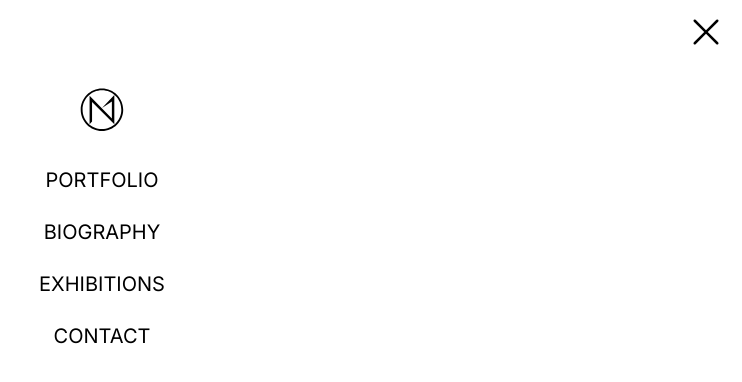
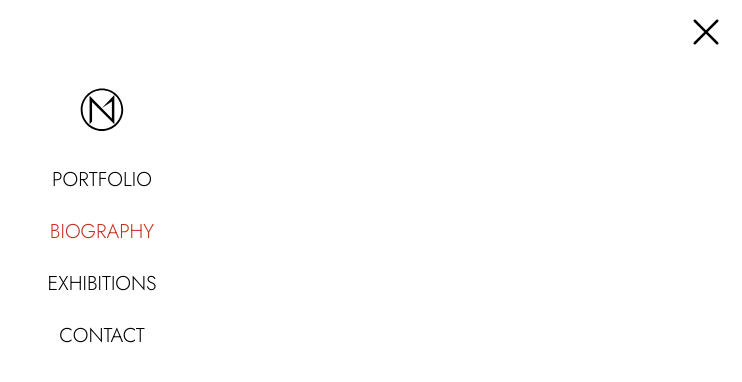
Before and after one commit to oyrad/nenad-martic, a Next.js app: page /biography in a window 1280 px wide. Both pictures are taken after a click on the icon 1241 px from the left and 33 px from the top of the page. Shown: the top 382 px of the page, without its empty margins (538-1280 px from the left). Built offline with nearby package versions, Linux system fonts and the light colour scheme.

Commit message:
add biography content

```diff
--- a/app/_components/Navigation.tsx
+++ b/app/_components/Navigation.tsx
@@ -6,39 +6,43 @@ import { List, X } from "@phosphor-icons/react";
 import Image from "next/image";
 import { usePathname } from "next/navigation";
 import { cn } from "@/lib/utils";
+import NavigationItem from "./NavigationItem";
 
 export default function Navigation() {
   const [isNavigationOpen, setIsNavigationOpen] = useState(false);
   const pathname = usePathname();
 
-  console.log(isNavigationOpen);
+  function handleNavigationClose() {
+    setTimeout(() => setIsNavigationOpen(false), 100);
+  }
+
   return (
-    <nav className="fixed w-full">
+    <header className="fixed w-full">
       {isNavigationOpen && (
-        <div className="fixed w-screen h-screen bg-white fade-in px-4 py-2 flex flex-col">
+        <nav className="fixed w-screen h-screen bg-white fade-in px-4 py-2 flex flex-col">
           <X
-            onClick={() => setIsNavigationOpen(false)}
+            onClick={handleNavigationClose}
             size={40}
             className="self-end mb-8 mt-1"
           />
           <Link
             href="/"
             className="self-center mb-8"
-            onClick={() => setIsNavigationOpen(false)}
+            onClick={handleNavigationClose}
           >
             <Image src="/images/logo.svg" alt="logo" width={50} height={50} />
           </Link>
 
           <div
-            className="self-center justify-self-center text-center flex flex-col gap-6 uppercase text-xl"
-            onClick={() => setIsNavigationOpen(false)}
+            className="self-center justify-self-center text-center flex flex-col gap-6"
+            onClick={handleNavigationClose}
           >
-            <Link href="/portfolio">portfolio</Link>
-            <Link href="/biography">biography</Link>
-            <Link href="/exhibitions">exhibitions</Link>
-            <Link href="/contact">contact</Link>
+            <NavigationItem url="/portfolio" text="portfolio" />
+            <NavigationItem url="/biography" text="biography" />
+            <NavigationItem url="/exhibitions" text="exhibitions" />
+            <NavigationItem url="/contact" text="contact" />
           </div>
-        </div>
+        </nav>
       )}
       <div
         className={cn(
@@ -55,6 +59,6 @@ export default function Navigation() {
           color={pathname === "/" ? "white" : "black"}
         />
       </div>
-    </nav>
+    </header>
   );
 }
--- /dev/null
+++ b/app/_components/NavigationItem.tsx
@@ -0,0 +1,24 @@
+import Link from "next/link";
+import { cn } from "@/lib/utils";
+import { usePathname } from "next/navigation";
+
+interface NavigationItemProps {
+  url: string;
+  text: string;
+}
+
+export default function NavigationItem({ url, text }: NavigationItemProps) {
+  const pathname = usePathname();
+
+  return (
+    <Link
+      href={url}
+      className={cn(
+        "font-light text-xl uppercase",
+        pathname.includes(url) && "text-crimson"
+      )}
+    >
+      {text}
+    </Link>
+  );
+}
--- /dev/null
+++ b/app/_components/Title.tsx
@@ -0,0 +1,5 @@
+export default function Title({ text }: { text: string }) {
+  return (
+    <h2 className="text-crimson font-light text-lg uppercase pt-4">{text}</h2>
+  );
+}
--- /dev/null
+++ b/app/biography/_components/Award.tsx
@@ -0,0 +1,13 @@
+interface AwardProps {
+  year: string;
+  name: string;
+}
+
+export default function Award({ year, name }: AwardProps) {
+  return (
+    <div className="flex gap-2">
+      <p className="text-crimson font-medium">{year}</p>
+      <p className="font-light">{name}</p>
+    </div>
+  );
+}
--- a/app/biography/page.tsx
+++ b/app/biography/page.tsx
@@ -1,3 +1,42 @@
+import Title from "../_components/Title";
+import Award from "./_components/Award";
+
 export default function Biography() {
-  return <>biography</>;
+  return (
+    <section className="px-4 flex flex-col gap-4">
+      <Title text="Biography" />
+      <p className="font-light">
+        Nenad Martić was born and educated in Zagreb. He graduated from the
+        Faculty of Education in Zagreb, majoring in Fine Arts. At the beginning
+        of his rich career, he worked as an illustrator, and since 1990, he has
+        run his own graphic design studio. Parallel to his professional career
+        as a designer, he has shown great interest in photography.
+      </p>
+      <p className="font-light">
+        In 2013, he joined the Zagreb Photographic Society, and shortly after,
+        his competitive activity began. He has won numerous awards in both
+        domestic and international competitions. Only in competitions under the
+        patronage of FIAP (Fédération Internationale de l&apos;Art
+        Photographique), he has over{" "}
+        <span className="font-normal">
+          1300 accepted works and more than 230 awarded ones
+        </span>
+        .
+      </p>
+      <p className="font-medium">
+        Among the significant achievements, the following stand out:
+      </p>
+      <div className="flex flex-col gap-2">
+        <Award year="2023" name="award name" />
+        <Award year="2023" name="award name" />
+        <Award year="2023" name="award name" />
+        <Award year="2023" name="award name" />
+      </div>
+      <p className="font-light">
+        He exhibits in numerous exhibitions both nationally and internationally.
+        This is his eighth solo exhibition in domestic galleries
+      </p>
+      <p className="font-light">He lives and works in Zagreb.</p>
+    </section>
+  );
 }
--- a/app/contact/page.tsx
+++ b/app/contact/page.tsx
@@ -1,11 +1,13 @@
 "use client";
 
 import { FacebookLogo, InstagramLogo } from "@phosphor-icons/react";
+import Title from "../_components/Title";
 
 export default function Contact() {
   return (
-    <section className="flex flex-col gap-2 text-center pt-6">
-      <div className="flex justify-center gap-2">
+    <section className="flex flex-col gap-2 px-4">
+      <Title text="Contact" />
+      <div className="flex gap-2">
         <InstagramLogo size={32} />
         <FacebookLogo size={32} />
       </div>
--- /dev/null
+++ b/app/exhibitions/_components/Exhibition.tsx
@@ -0,0 +1,7 @@
+export default function Exhibition() {
+  return (
+    <div>
+      <h1>Exhibition</h1>
+    </div>
+  );
+}
--- a/app/exhibitions/page.tsx
+++ b/app/exhibitions/page.tsx
@@ -1,3 +1,9 @@
+import Title from "../_components/Title";
+
 export default function Exhibitions() {
-  return <>exhibitions</>;
+  return (
+    <section className="px-4">
+      <Title text="exhibitions" />
+    </section>
+  );
 }
--- a/app/globals.css
+++ b/app/globals.css
@@ -29,3 +29,16 @@
     opacity: 1;
   }
 }
+
+.fade-out {
+  animation: fadeOut 200ms ease-in-out;
+}
+
+@keyframes fadeOut {
+  0% {
+    opacity: 1;
+  }
+  100% {
+    opacity: 0;
+  }
+}
--- a/app/layout.tsx
+++ b/app/layout.tsx
@@ -1,9 +1,9 @@
 import type { Metadata } from "next";
 import Navigation from "./_components/Navigation";
-import { Inter } from "next/font/google";
+import { Jost } from "next/font/google";
 import "./globals.css";
 
-const inter = Inter({ subsets: ["latin"] });
+const jost = Jost({ subsets: ["latin"] });
 
 export const metadata: Metadata = {
   title: "Nenad Martic",
@@ -17,7 +17,7 @@ export default function RootLayout({
 }>) {
   return (
     <html lang="en">
-      <body className={inter.className}>
+      <body className={jost.className}>
         <Navigation />
         <main className="pt-16">{children}</main>
       </body>
--- a/app/portfolio/page.tsx
+++ b/app/portfolio/page.tsx
@@ -1,3 +1,9 @@
+import Title from "../_components/Title";
+
 export default function Categories() {
-  return <>portfolio</>;
+  return (
+    <section className="px-4">
+      <Title text="portfolio" />
+    </section>
+  );
 }
--- a/tailwind.config.ts
+++ b/tailwind.config.ts
@@ -13,8 +13,12 @@ const config: Config = {
         "gradient-conic":
           "conic-gradient(from 180deg at 50% 50%, var(--tw-gradient-stops))",
       },
+      colors: {
+        crimson: "#C62F20",
+      },
     },
   },
   plugins: [],
 };
+
 export default config;
```
